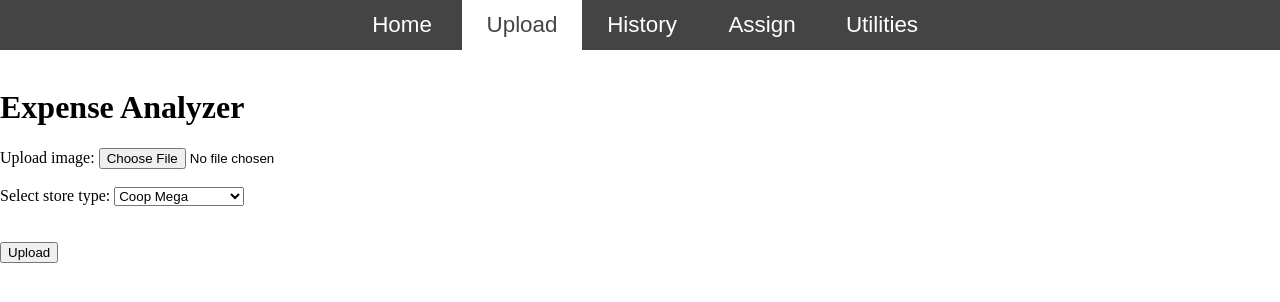
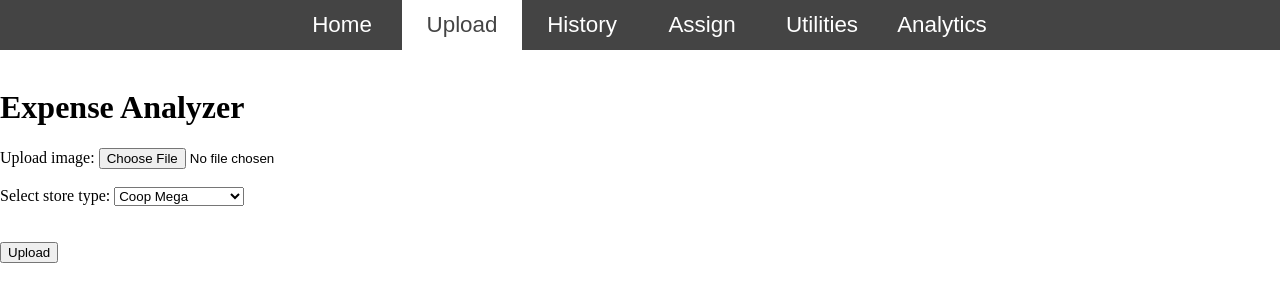
Before and after one commit to mikkelos/expense-analyzer, a Flask app: page /upload in a window 1280 px wide. Shown: the top 302 px of the page. Run offline with Flask 3, Linux system fonts and the light colour scheme; some libraries are stand-ins or nearby versions.

Commit message:
Add new option analytics

```diff
--- a/templates/navigationBar.html
+++ b/templates/navigationBar.html
@@ -85,6 +85,7 @@
         <li class="history"><a href="/history">History</a></li>
         <li class="assignCategories"><a href="/assignCategories">Assign</a></li>
         <li class="utilityFunctions"><a href="/utilityFunctions">Utilities</a></li>
+        <li class="analytics"><a href="/analytics">Analytics</a></li>
       </ul>
     </div>
   </header>
```
